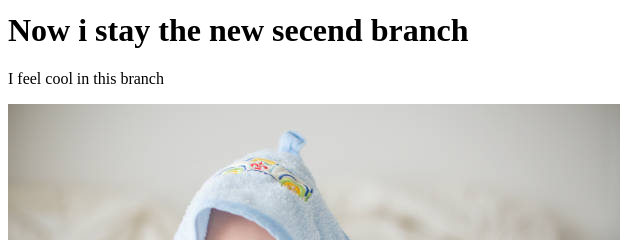
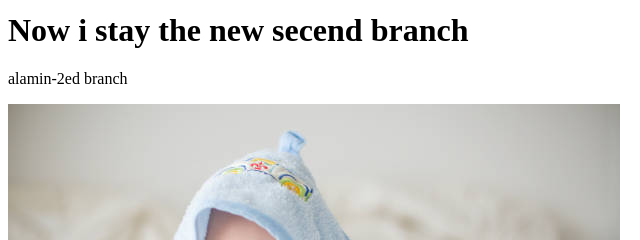
Before and after one commit to Alamin8/my-first-website, a plain HTML site: page index.html in a window 1280 px wide. Shown: the part 195-435 px from the top of the page, 0-640 px from the left. Drawn offline with Linux system fonts and the light colour scheme.

Commit message:
change in new branch 2

```diff
--- a/index.html
+++ b/index.html
@@ -11,7 +11,7 @@
     <h3>I add this heading 3</h3>
     <p>Lorem ipsum dolor sit amet consectetur adipisicing elit. Hic ullam cum rem. Aut, veritatis dignissimos.</p>
     <h1>Now i stay the new secend branch</h1>
-    <p>I feel cool in this branch</p>
+    <p>alamin-2ed branch</p>
     <img src="baby.jpg" alt="">
 </body>
 </html>
```
